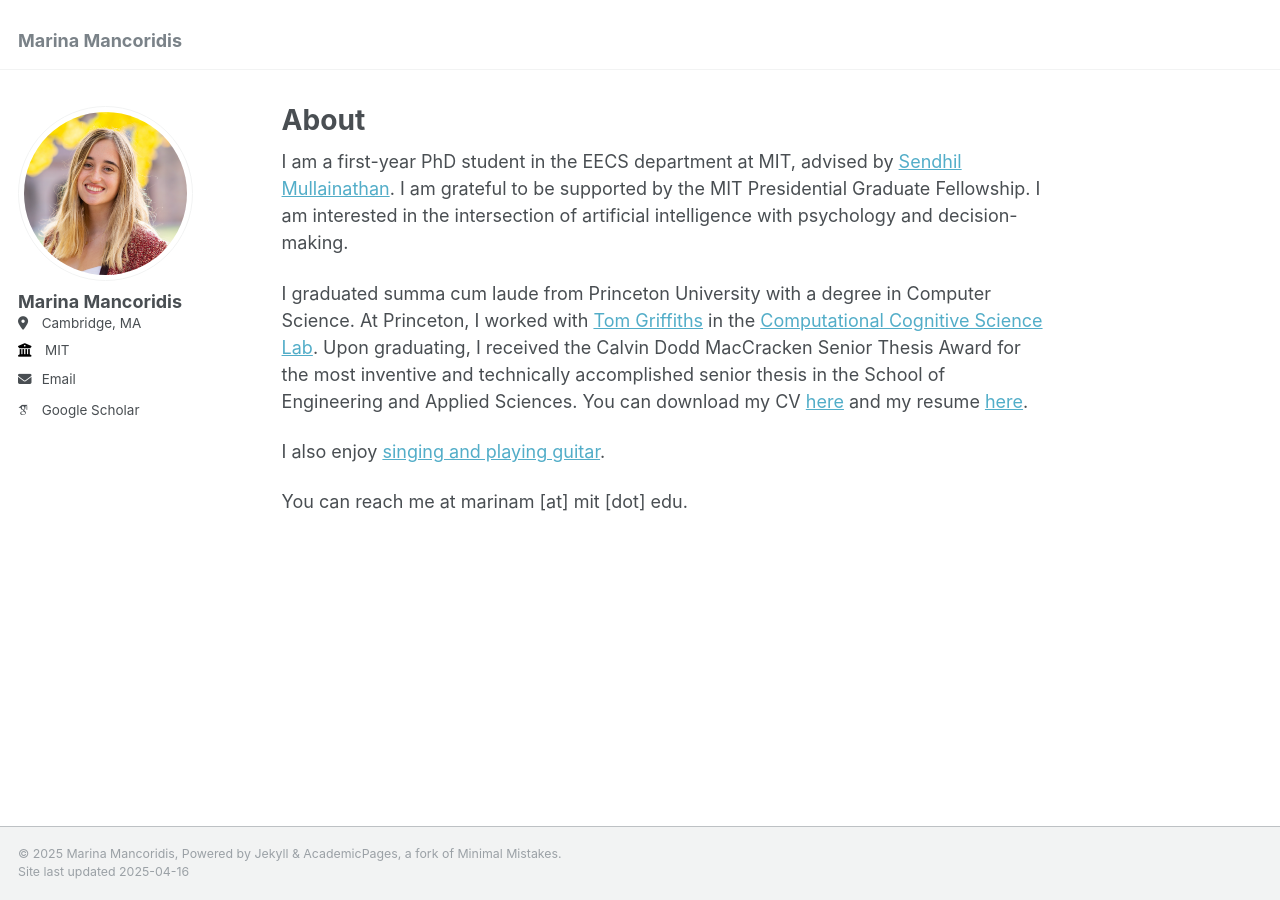
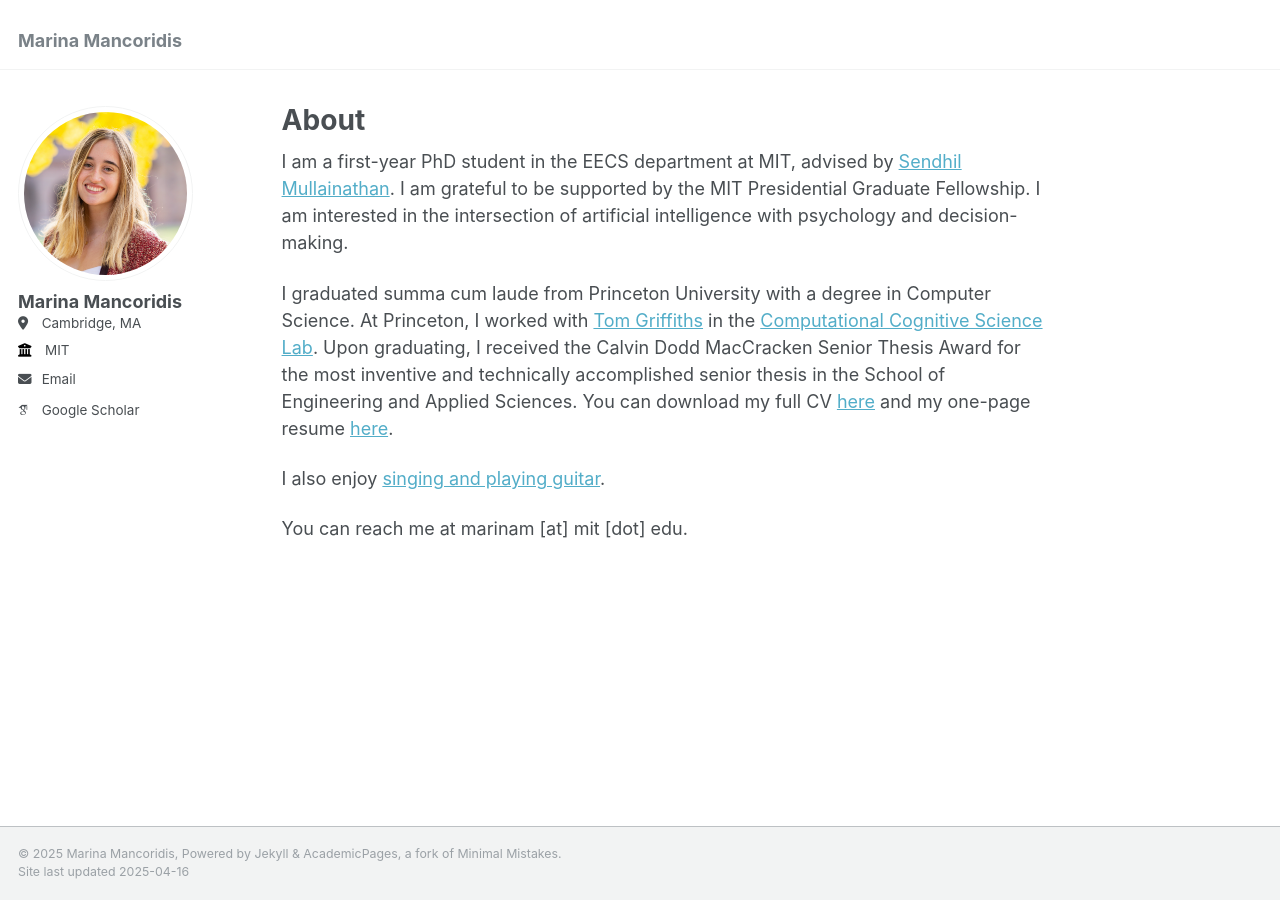
Before and after one commit to MarinaMancoridis/marinamancoridis.github.io, a Jekyll site: the page built from _pages/about.md, in a window 1280 px wide. Built offline with Jekyll 4.4.1, drawn with Linux system fonts in a browser that asks for light colours; some web fonts are replaced.

Commit message:
website wording change

```diff
--- a/_pages/about.md
+++ b/_pages/about.md
@@ -8,7 +8,7 @@ redirect_from:
 ---
 I am a first-year PhD student in the EECS department at MIT, advised by [Sendhil Mullainathan](https://sendhil.org/). I am grateful to be supported by the MIT Presidential Graduate Fellowship. I am interested in the intersection of artificial intelligence with psychology and decision-making.
 
-I graduated summa cum laude from Princeton University with a degree in Computer Science. At Princeton, I worked with [Tom Griffiths](https://cocosci.princeton.edu/tom/tom.php) in the [Computational Cognitive Science Lab](https://cocosci.princeton.edu/). Upon graduating, I received the Calvin Dodd MacCracken Senior Thesis Award for the most inventive and technically accomplished senior thesis in the School of Engineering and Applied Sciences. You can download my CV [here](/files/marinamancoridis_cv.pdf) and my resume [here](/files/Marina_Mancoridis_CV_Oct_2024.pdf).
+I graduated summa cum laude from Princeton University with a degree in Computer Science. At Princeton, I worked with [Tom Griffiths](https://cocosci.princeton.edu/tom/tom.php) in the [Computational Cognitive Science Lab](https://cocosci.princeton.edu/). Upon graduating, I received the Calvin Dodd MacCracken Senior Thesis Award for the most inventive and technically accomplished senior thesis in the School of Engineering and Applied Sciences. You can download my full CV [here](/files/marinamancoridis_cv.pdf) and my one-page resume [here](/files/Marina_Mancoridis_CV_Oct_2024.pdf).
 
 I also enjoy [singing and playing guitar](https://open.spotify.com/artist/1JgL4xpqLXXMX4rG1E2wnD?si=_VUlDYu6SXGjbfifFEeiMQ).
 
```
